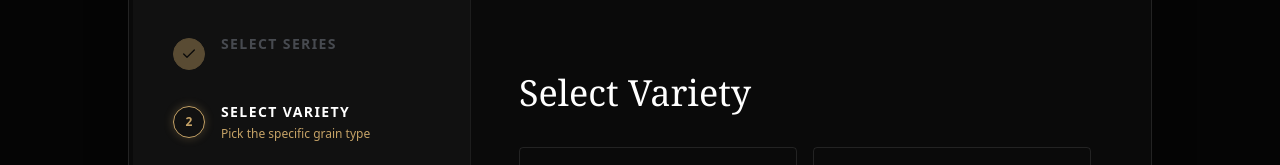
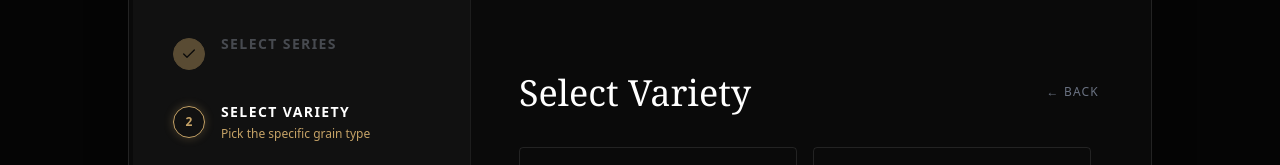
Before and after one commit to nfsprogramming/shaha-rice-export, a React (Vite) app: page /contact in a window 1280 px wide. Both pictures are taken after a click on the button "1121 Series". Shown: the part 435-600 px from the top of the page. Built offline with nearby package versions, Linux system fonts and the light colour scheme; a web font is replaced by a local one.

Commit message:
Add Back button functionality to QuoteRequestForm

```diff
--- a/src/components/QuoteRequestForm.tsx
+++ b/src/components/QuoteRequestForm.tsx
@@ -30,6 +30,7 @@ export const QuoteRequestForm = () => {
     }, [formData.series]);
 
     const handleNext = () => setStep(s => s + 1);
+    const handleBack = () => setStep(s => Math.max(1, s - 1));
 
     // Dynamic steps definition
     const steps = [
@@ -108,9 +109,19 @@ export const QuoteRequestForm = () => {
                             transition={{ duration: 0.4, ease: "easeOut" }}
                             className="w-full"
                         >
-                            <h4 className="text-3xl md:text-4xl font-serif text-white mb-8 leading-tight">
-                                {steps[step - 1].title}
-                            </h4>
+                            <div className="flex items-center justify-between mb-8">
+                                <h4 className="text-3xl md:text-4xl font-serif text-white leading-tight">
+                                    {steps[step - 1].title}
+                                </h4>
+                                {step > 1 && (
+                                    <button
+                                        onClick={handleBack}
+                                        className="text-gray-500 hover:text-[#C5A266] text-xs uppercase tracking-widest transition-colors flex items-center gap-2"
+                                    >
+                                        ← Back
+                                    </button>
+                                )}
+                            </div>
 
                             {steps[step - 1].isInput ? (
                                 <div className="space-y-8">
```
